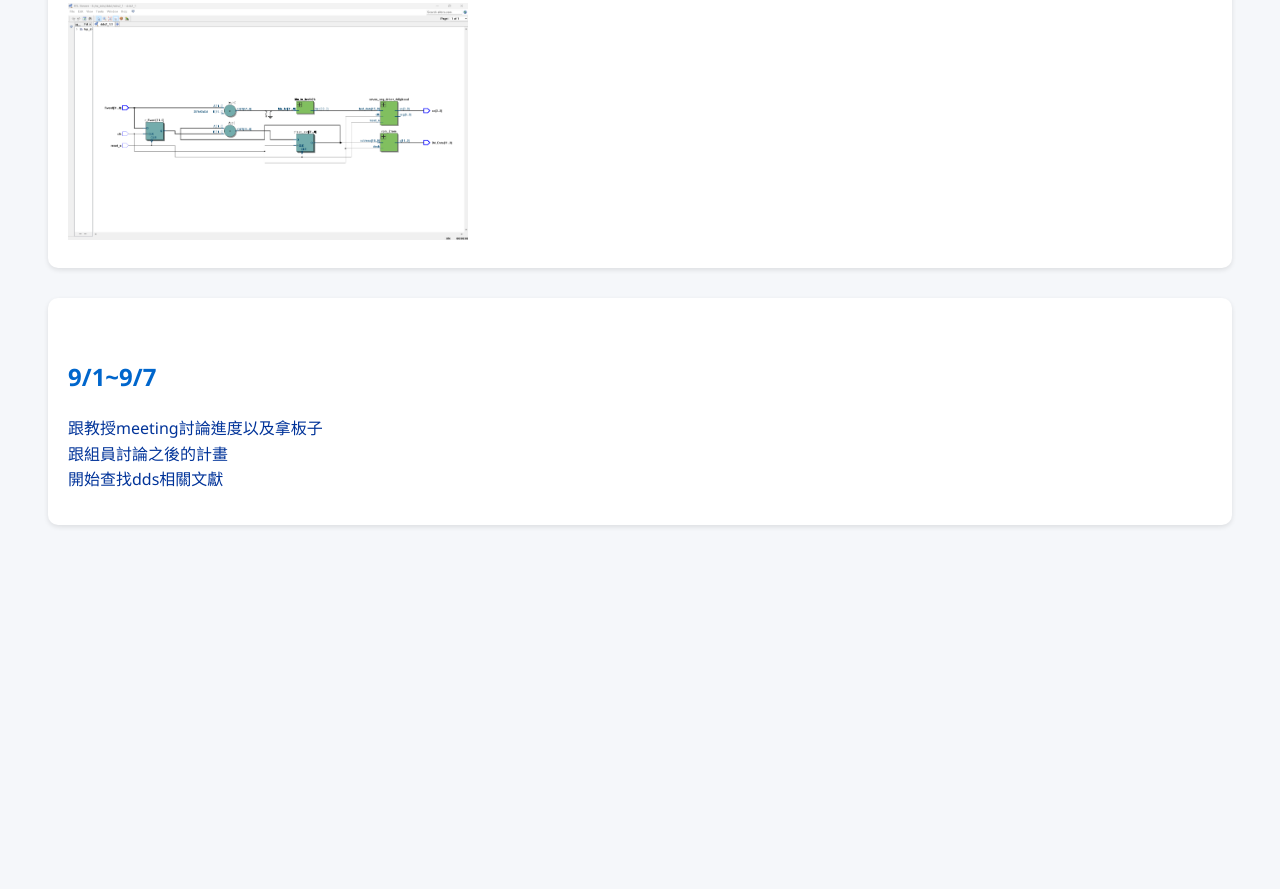
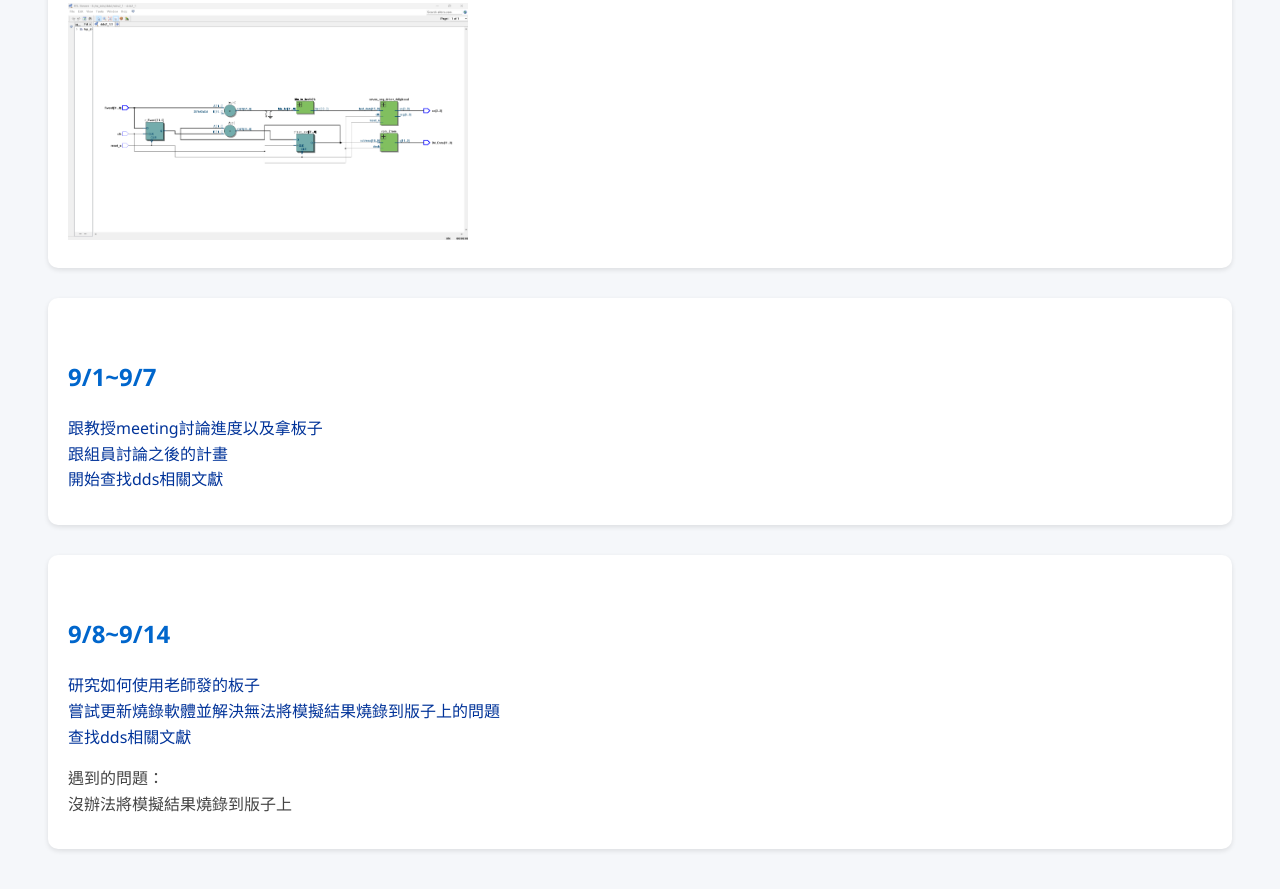
Before and after one commit to BOHAO0322/my-report, a plain HTML site: page index.htm in a window 1280 px wide. Shown: the part 9188-10077 px from the top of the page. Before the commit the page ends 9791 px from the top, so only its background shows below. Drawn offline with Linux system fonts and the light colour scheme.

Commit message:
Add files via upload

```diff
--- a/index.htm
+++ b/index.htm
@@ -184,6 +184,16 @@
       跟組員討論之後的計畫</br>
       開始查找dds相關文獻</p>
   </div>
+    <div class="week">
+    <h2>9/8~9/14</h2>
+    <p class="progress">
+      研究如何使用老師發的板子</br>
+      嘗試更新燒錄軟體並解決無法將模擬結果燒錄到版子上的問題</br>
+      查找dds相關文獻</p>
+    <p class="reflection">
+      遇到的問題：<br>
+      沒辦法將模擬結果燒錄到版子上</p>
+  </div>
 
 
 </body>
```
